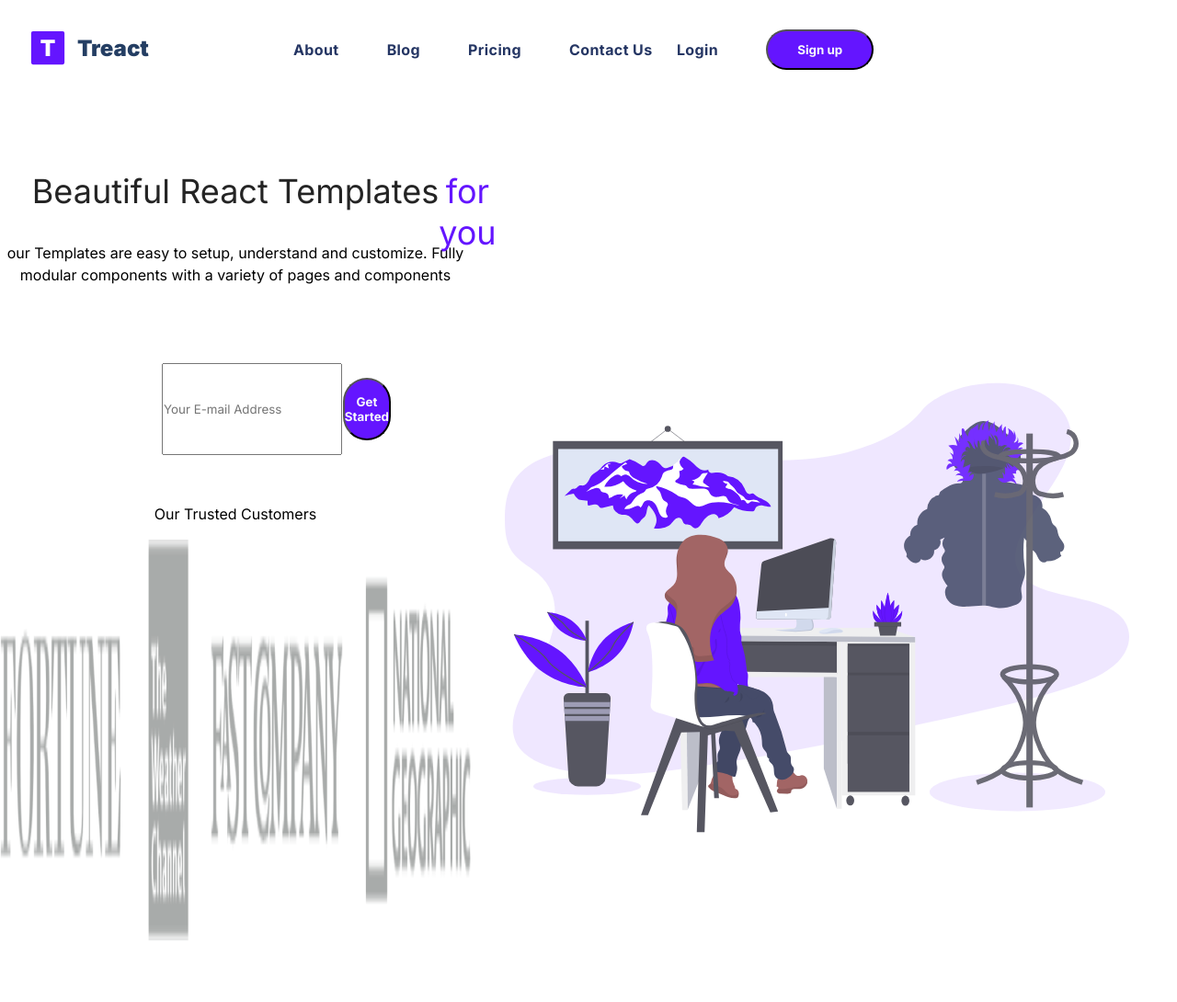
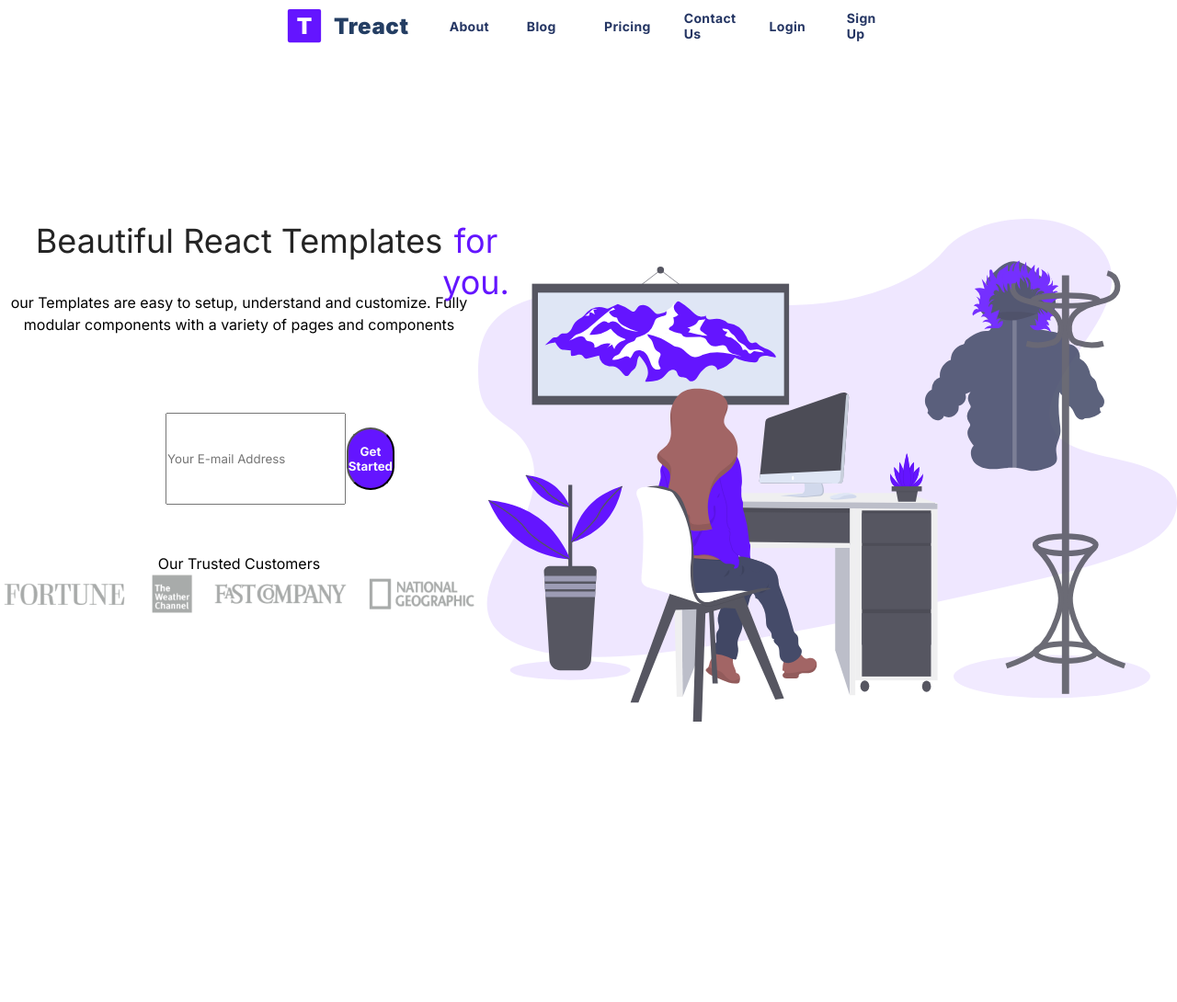
Before and after one commit to SaintArchibald/project1, a plain HTML site: page index.html in a window 1280 px wide. Shown: the whole page at 92% size. After the commit the page ends 873 px from the top, so only its background shows below. Drawn offline with Linux system fonts and the light colour scheme.

Commit message:
second Repo

```diff
--- a/index.html
+++ b/index.html
@@ -11,49 +11,32 @@
     <section id="landing">
       <nav>
         <div class="nav__container">
-          <div class="row row__nav">
-            <div>
-              <div class="nav__logo">
-                <a href="#" class="Treact">
-                  <img src="./assets/Tlogo.svg" class="t__logo" alt="" />Treact
-                </a>
-              </div>
+
+            <div class="row">
+            <a href="#" class="Treact">
+              <img src="./assets/Tlogo.svg" class="t__logo" alt="" />Treact
+            </a>
+
+            <div class="nav__lists">
+                <a href="#" class="nav__list"> About</a>
+                <a href="#" class="nav__list">Blog</a>
+                <a href="#" class="nav__list">Pricing</a>
+                <a href="#" class="nav__list">Contact Us</a>
+                <a href="#" class="nav__list">Login</a>
+                <a href="#" class="nav__list">Sign Up</a>
             </div>
-            <div class="nav__lists">
-              <ul class="nav__options">
-                <a href="#">
-                  <li class="nav__list">About</li>
-                </a>
-                <a href="#">
-                  <li class="nav__list">Blog</li>
-                </a>
-                <a href="#">
-                  <li class="nav__list">Pricing</li>
-                </a>
-                <a href="#">
-                  <li class="nav__list">Contact Us</li>
-                </a>
-                <a href="#">
-                  <li class="nav__list list__space">Login</li>
-                </a>
-                <a href="#">
-                  <li class="nav__list">
-                    <button class="button1">Sign up</button>
-                  </li>
-                </a>
-              </ul>
-            </div>
+
           </div>
         </div>
       </nav>
     </section>
 
-    <main>
+    <main id="section1">
       <div class="cointaner">
         <div class="row parent2">
           <div class="part1">
             <h1 class="section__title">
-              Beautiful React Templates<span class="highlight">for you</span>
+              Beautiful React Templates<span class="highlight">for you.</span>
             </h1>
             <p class="section__para">
               our Templates are easy to setup, understand and customize. Fully
@@ -80,5 +63,7 @@
         </div>
       </div>
     </main>
+
+    <section id=""></section>
   </body>
 </html>
--- a/style.css
+++ b/style.css
@@ -17,7 +17,6 @@ h1{
 }
 p{
     line-height: 1.5;
-    font-size: 16px;
 }
 li{
     list-style-type: none;
@@ -28,6 +27,9 @@ html{
 a {
     text-decoration: none;
     color: black;
+}
+nav {
+    width: 100%;
 }
 
 button:hover {
@@ -43,12 +45,14 @@ button:hover {
     overflow: hidden;
 }
 
-/*.row {
-    width: 100vw;
-    max-width: 1200px;
+.row {
+    width: 100%;
+    height: 100%;
+    display: flex;
+    justify-content: center;
+    align-items: center;
     margin: 0 auto;
-    padding: 2rem;
-} */
+}
 
 button {
     background-color: #6415ff;
@@ -74,9 +78,22 @@ img {
 NAV
 
 */
+
 #landing {
     margin: 8px;
+    width: 100%;
+    position: relative;
+}
 
+.row__nav {
+    display: flex;
+    justify-content: space-between;
+    align-items: center;
+}
+
+.nav__lists {
+    display: flex;
+    justify-content: flex-end;
 }
 
 .t__logo {
@@ -90,7 +107,17 @@ NAV
 }
 
 .Treact {
+    font-size: 1.125rem;
+    margin-top: 0.5rem;
+    margin-bottom:0.5rem;
+    font-weight: 600;
+    letter-spacing: 00.025em;
+    transition-duration: 300ms;
+    padding-bottom: 0.25rem;
+    border-bottom: 0.25rem;
+    border-color: transparent;
     display: flex;
+    justify-content: flex-start;
     -webkit-box-align: center;
     align-items: center;
     border-bottom-width: 0px;
@@ -100,6 +127,11 @@ NAV
     margin: 0 24px 0 0;
     margin-left: 0 !important;
     padding: 0 0 4px;
+}
+
+.Treact img {
+    width: 2.5rem;
+    margin-right: 0.75rem;
 }
 
 .nav__logo {
@@ -117,46 +149,25 @@ nav {
     display: flex;
     justify-content: center;
     align-items: center;
+    font-size: 14px;
 }
 
 .nav__list {
     width: 100%;
-    font: 14px;
     color: #243e63;
     font-weight: 600;
     letter-spacing: 0.025em;
     transition-duration: 300ms;
-    margin: 0 24px;
+    margin: 0 16px;
     padding:  0 0 4px 0.25rem;
     border-bottom-width: 2px;
     border-color: transparent;
-}
-
-.nav__options {
-    width: 70%;
-    max-width: 700px;
-    display: flex;
-    justify-content: space-between;
-    align-items: center;
-}
-
-.row__nav {
-    display: flex;
-    -webkit-box-pack: justify;
-    justify-content: space-between;
-    -webkit-box-align: center;
-    max-width: 1280px;
-    margin: 24px;
 }
 
 .nav__container {
     display: flex;
     justify-content: space-between;
     align-items: center;
-}
-
-.list__space {
-    margin: 0 1.5rem;
 }
 
 .nav__list {
@@ -168,6 +179,13 @@ nav {
 MAIN
 
 */
+
+#section1 {
+    position: relative;
+    margin: 4px;
+    width: 100%;
+    height: 100%;
+}
 
 .part1 {
     width: 40%;
@@ -181,16 +199,6 @@ MAIN
     justify-content: center;
 }
 
-.section__img {
-    width: 60%;
-    position: relative;
-    margin-top: 3rem;
-    flex: 1 1 0%;
-    display: flex;
-    flex-direction: column;
-    align-items: center;
-    justify-content: center;
-}
 
 .parent2 {
     display: flex;
@@ -246,16 +254,41 @@ MAIN
 
 .small__img {
     width: 100%;
+    height: 100%;
     opacity: 0.5;
-    margin-top: 1rem;
+    margin-top: 1rem 0 0;
     padding: 0 0 64px 0;
 }
 
+.section__img {
+    position: relative;
+    margin-top: 3rem;
+    flex: 1 1 0%;
+    display: flex;
+    flex-direction: column;
+    -webkit-box-pack: center;
+    justify-content: center;
+}
+
+.img__wrapper {
+    display: flex;
+    -webkit-box-pack: center;
+    justify-content: center;
+    -webkit-box-align: center;
+    align-items: center;
+}
+
 .big__img {
-    margin: 10px;
-    width: 95%;
+    min-width: 0px;
+    width: 100%;
+    max-width: 32rem;
+    height: auto;
+    padding: 4px;
 }
 
 
-@media (min-width: 1024px) {
+@media (min-width: 1280px) {
+    .big__img {
+        max-width: 48rem;
+    }
 }
```
